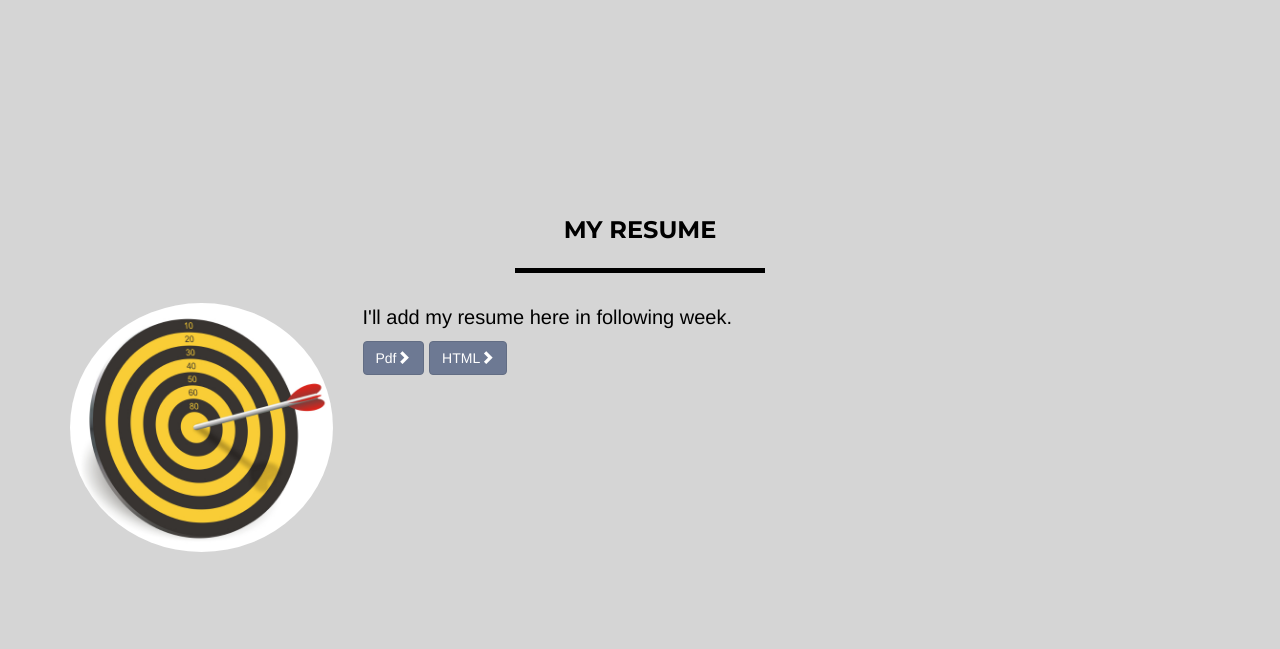
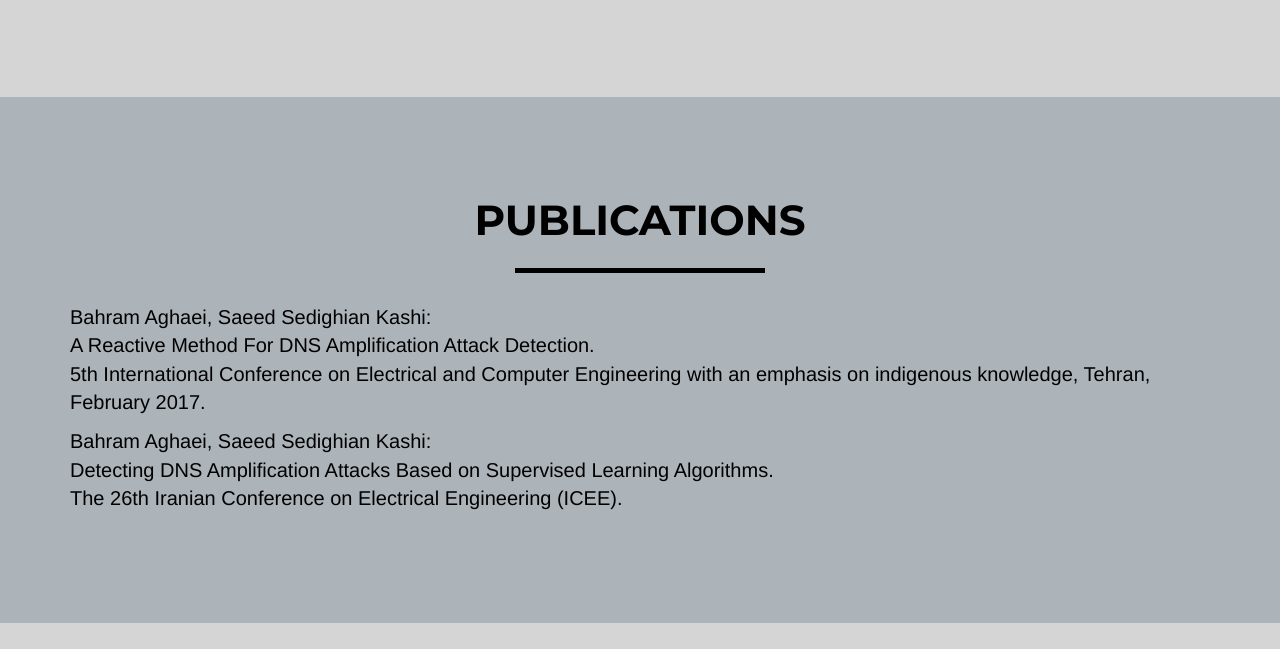
Before and after one commit to GreatBahram/greatbahram.github.io, a plain HTML site: page index.html in a window 1280 px wide. Shown: the part 1447-2096 px from the top of the page. Drawn offline with nearby package versions, Linux system fonts and the light colour scheme; files whose address does not match are found by name.

Commit message:
add my publications

```diff
--- a/index.html
+++ b/index.html
@@ -60,6 +60,9 @@
                     </li>
                     <li class="page-scroll">
                         <a href="#MSc">MSc</a>
+                    </li>
+                    <li class="page-scroll">
+                        <a href="#publications">Publications</a>
                     </li>
                     <li class="page-scroll">
                         <a href="#resume">My Resume</a>
@@ -135,6 +138,30 @@
             </div>
         </div>
     </section>
+        <section id="publications" class="success">
+        <div class="container">
+            <div class="row">
+                <div class="col-sm-12 text-center">
+                    <h2>Publications</h2>
+                    <hr class="star-light">
+                </div>
+            </div>
+            <div class="row">
+                <div class="col-sm-12">
+                    <p>Bahram Aghaei, Saeed Sedighian Kashi:<br>
+                    <!-- <a href="http://arxiv.org/pdf/1412.3919"><span>Machine learning for neuroimaging with scikit-learn</span></a> --><!-- <br> -->
+                    A Reactive Method For DNS Amplification Attack Detection.<br>
+                    5th International Conference on Electrical and Computer Engineering with an emphasis on indigenous knowledge, Tehran, February 2017.
+                    </p>
+                    <p>Bahram Aghaei, Saeed Sedighian Kashi:<br>
+                    <!-- <a href="http://arxiv.org/pdf/1412.3919"><span>Machine learning for neuroimaging with scikit-learn</span></a> --><!-- <br> -->
+                    Detecting DNS Amplification Attacks Based on Supervised Learning Algorithms.<br>
+                    The 26th Iranian Conference on Electrical Engineering (ICEE).
+                    </p>
+                </div>
+            </div>
+        </div>
+</section>
     </header>
 
     <section id="resume">
@@ -169,7 +196,6 @@
             </div>
         </div>
     </section>
-    </header>
 
     <!-- Footer -->
     <footer class="text-center">
```
